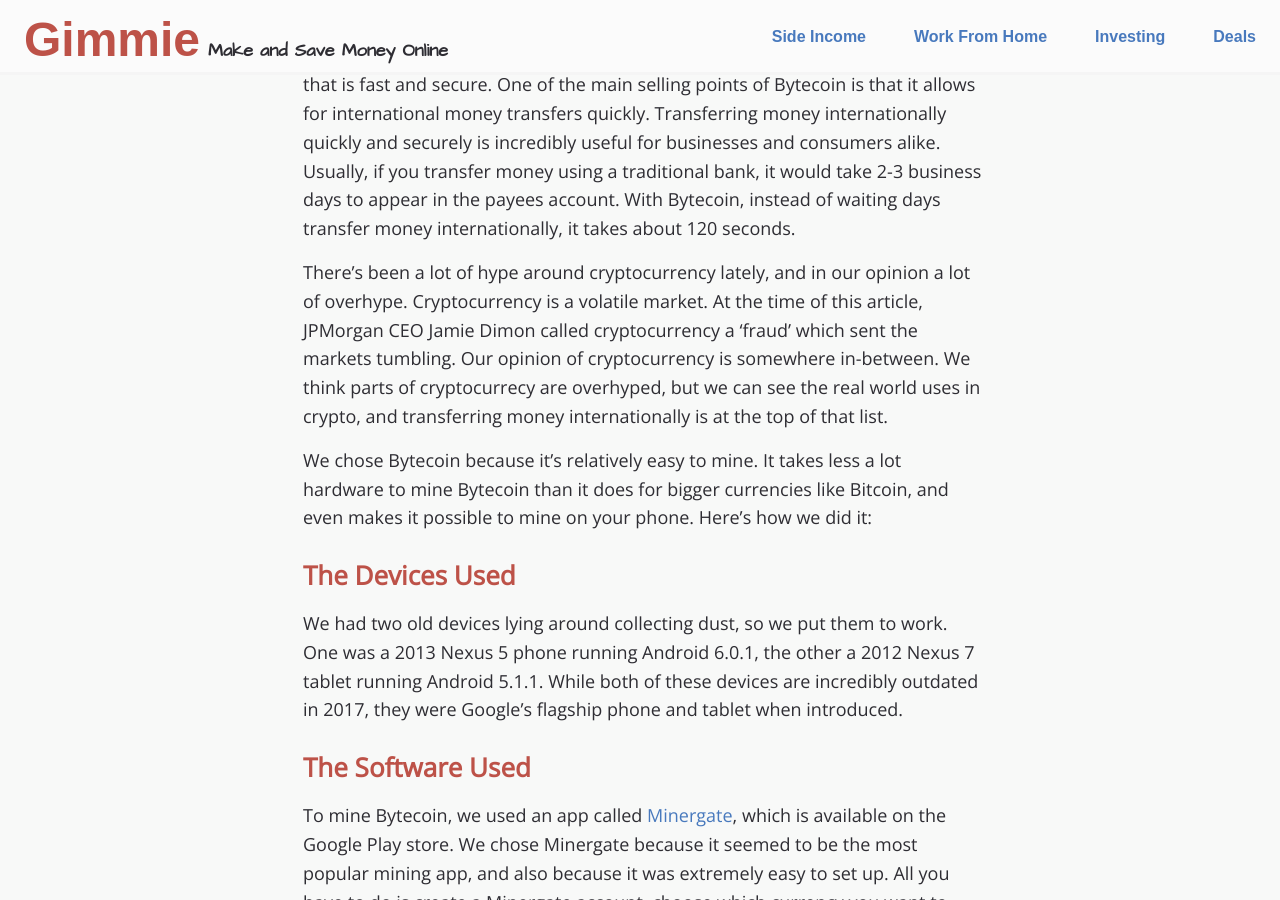
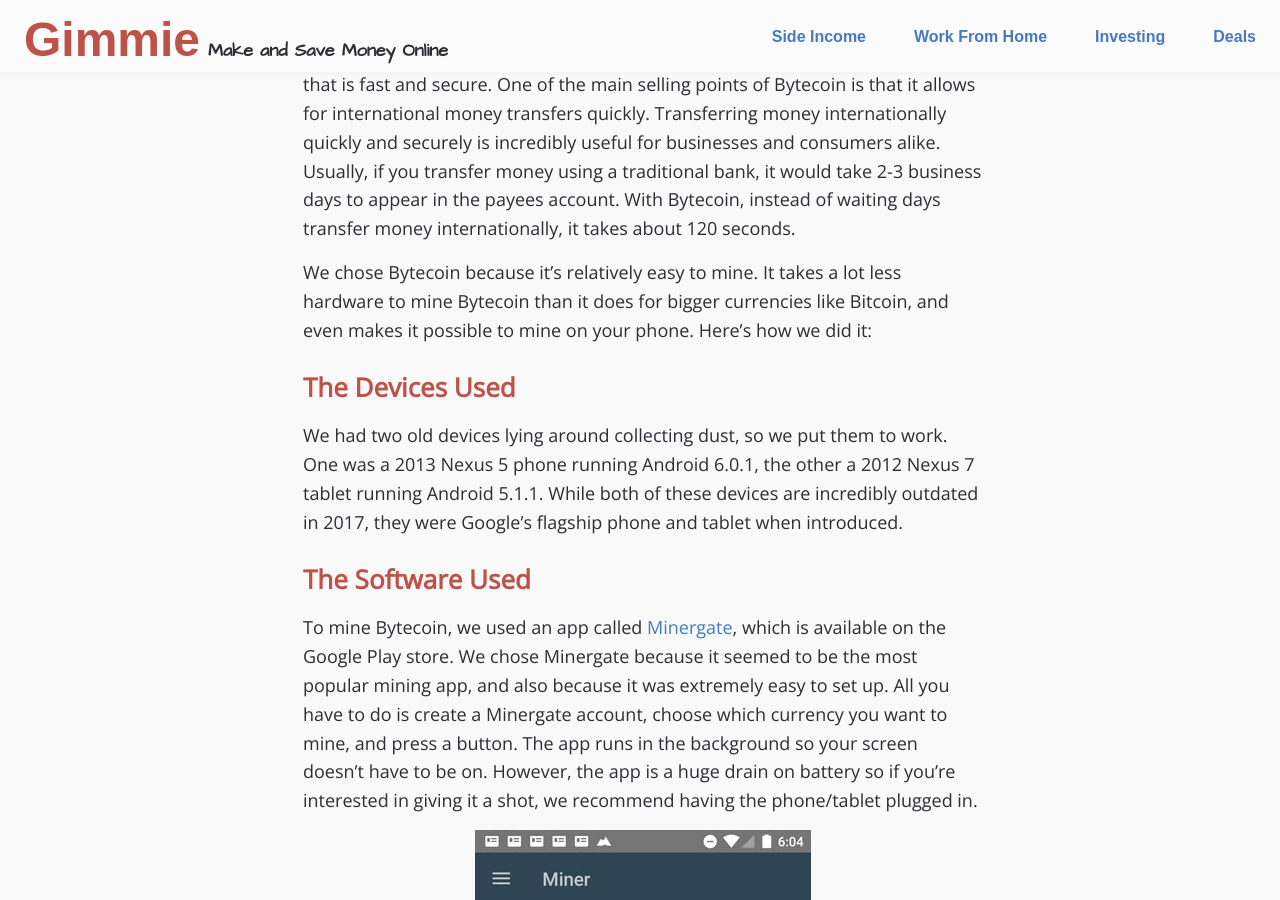
Before and after one commit to cartuhok/Finance-Blog, a Jekyll site: the page built from _posts/2017-09-18-We-Mined-Bytecoin-on-an-Old-Phone-and-Tablet-for-7-Days-Straight-To-See-How-Much-Money-We-Could-Make.markdown, in a window 1280 px wide and 900 px high, scrolled down 518 px. Built offline with Jekyll 4.4.1, drawn with Linux system fonts in a browser that asks for light colours; nearby versions of some CDN libraries.

Commit message:
typos - paragraph removal

```diff
--- a/_posts/2017-09-18-We-Mined-Bytecoin-on-an-Old-Phone-and-Tablet-for-7-Days-Straight-To-See-How-Much-Money-We-Could-Make.markdown
+++ b/_posts/2017-09-18-We-Mined-Bytecoin-on-an-Old-Phone-and-Tablet-for-7-Days-Straight-To-See-How-Much-Money-We-Could-Make.markdown
@@ -8,9 +8,7 @@
 
 Turns out, not a lot.  But 1st, a little more about Bytecoin and how we did it.  [Bytecoin][Bytecoin] is a cryptocurrency similar to Bitcoin that originally launched in 2012.  According to their website, it’s the 1st enterprise-ready cryptocurrency solution that is fast and secure.  One of the main selling points of Bytecoin is that it allows for international money transfers quickly. Transferring money internationally quickly and securely is incredibly useful for businesses and consumers alike.  Usually, if you transfer money using a traditional bank, it would take 2-3 business days to appear in the payees account.  With Bytecoin, instead of waiting days transfer money internationally, it takes about 120 seconds.
 
-There’s been a lot of hype around cryptocurrency lately, and in our opinion a lot of overhype.  Cryptocurrency is a volatile market.  At the time of this article, JPMorgan CEO Jamie Dimon called cryptocurrency a ‘fraud’ which sent the markets tumbling.  Our opinion of cryptocurrency is somewhere in-between. We think parts of cryptocurrecy are overhyped, but  we can see the real world uses in crypto, and transferring money internationally is at the top of that list.
-
-We chose Bytecoin because it’s relatively easy to mine.  It takes less a lot hardware to mine Bytecoin than it does for bigger currencies like Bitcoin, and even makes it possible to mine on your phone. Here’s how we did it:
+We chose Bytecoin because it’s relatively easy to mine.  It takes a lot less hardware to mine Bytecoin than it does for bigger currencies like Bitcoin, and even makes it possible to mine on your phone. Here’s how we did it:
 
 <h3>The Devices Used</h3>
 
```
Also changed, not shown: 1 other file.
